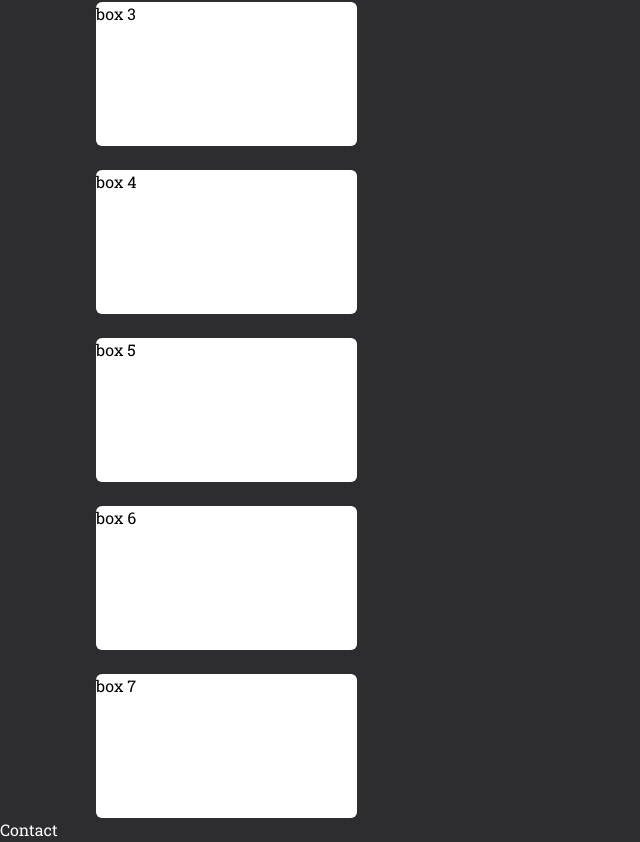
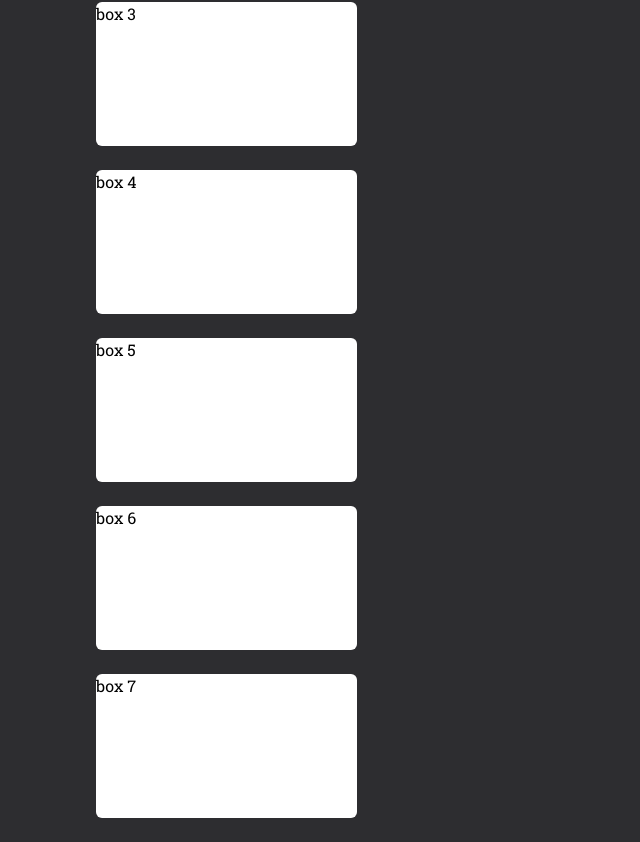
Before and after one commit to LinusTC/LinusTC-2.0, a React (Vite) app: page / in a window 1280 px wide. Shown: the part 1074-1916 px from the top of the page, without its empty margins (0-640 px from the left). After the commit the page ends 1892 px from the top, so only its background shows below. Built offline with nearby package versions, Linux system fonts and the light colour scheme; no server answers.

Commit message:
Removed contacts

```diff
--- a/src/Components/Contact.tsx
+++ /dev/null
@@ -1,17 +0,0 @@
-import { motion } from "framer-motion";
-import React from "react";
-
-function Contact() {
-  return (
-    <motion.div
-      initial={{ opacity: 0 }}
-      whileInView={{ opacity: 1 }}
-      viewport={{ amount: 0.1 }}
-      className="text-white"
-    >
-      Contact
-    </motion.div>
-  );
-}
-
-export default Contact;
--- a/src/Views/MainPage.tsx
+++ b/src/Views/MainPage.tsx
@@ -3,7 +3,6 @@ import Achievements from "../Components/Achievements";
 import NavBar from "../Components/NavBar";
 import Logo from "../Components/Logo";
 import { motion } from "framer-motion";
-import Contact from "../Components/Contact";
 
 function MainPage() {
   return (
@@ -19,7 +18,6 @@ function MainPage() {
         <About />
         <Achievements />
       </motion.div>
-      <Contact />
     </>
   );
 }
```
